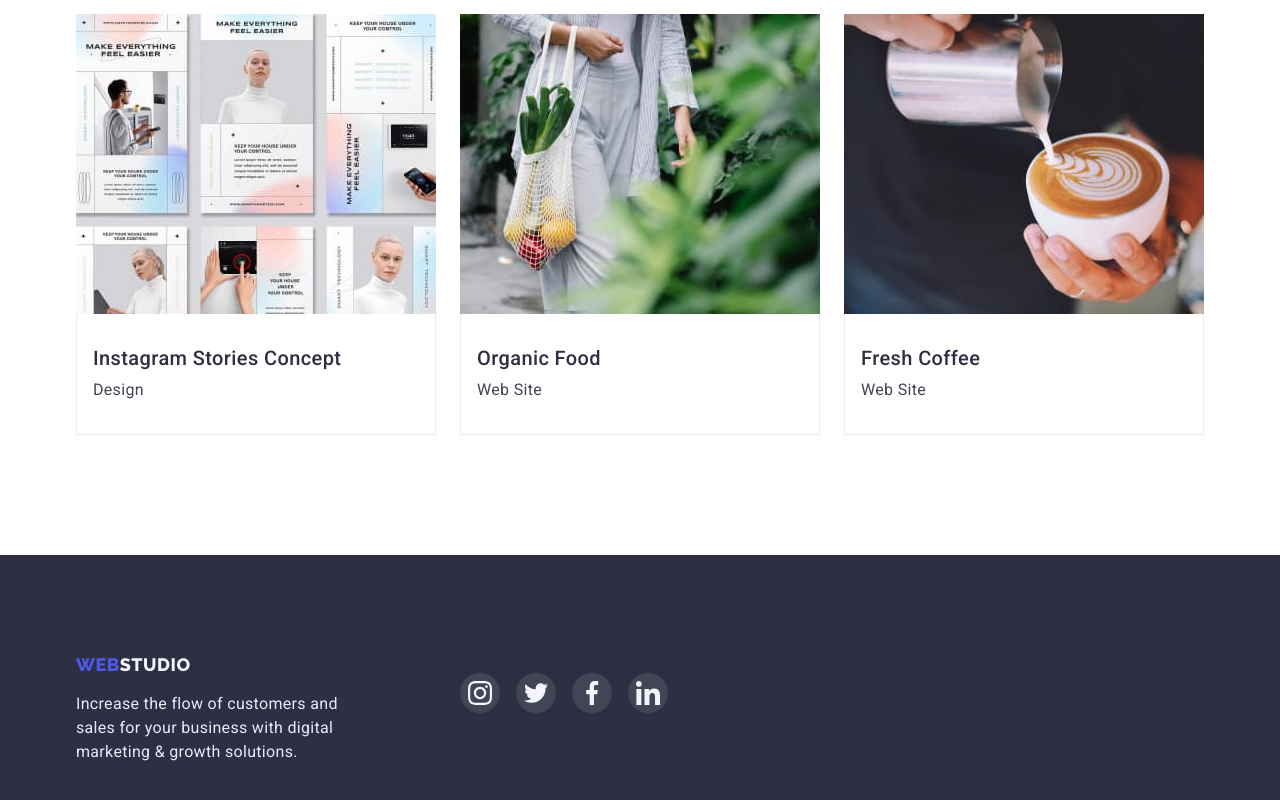
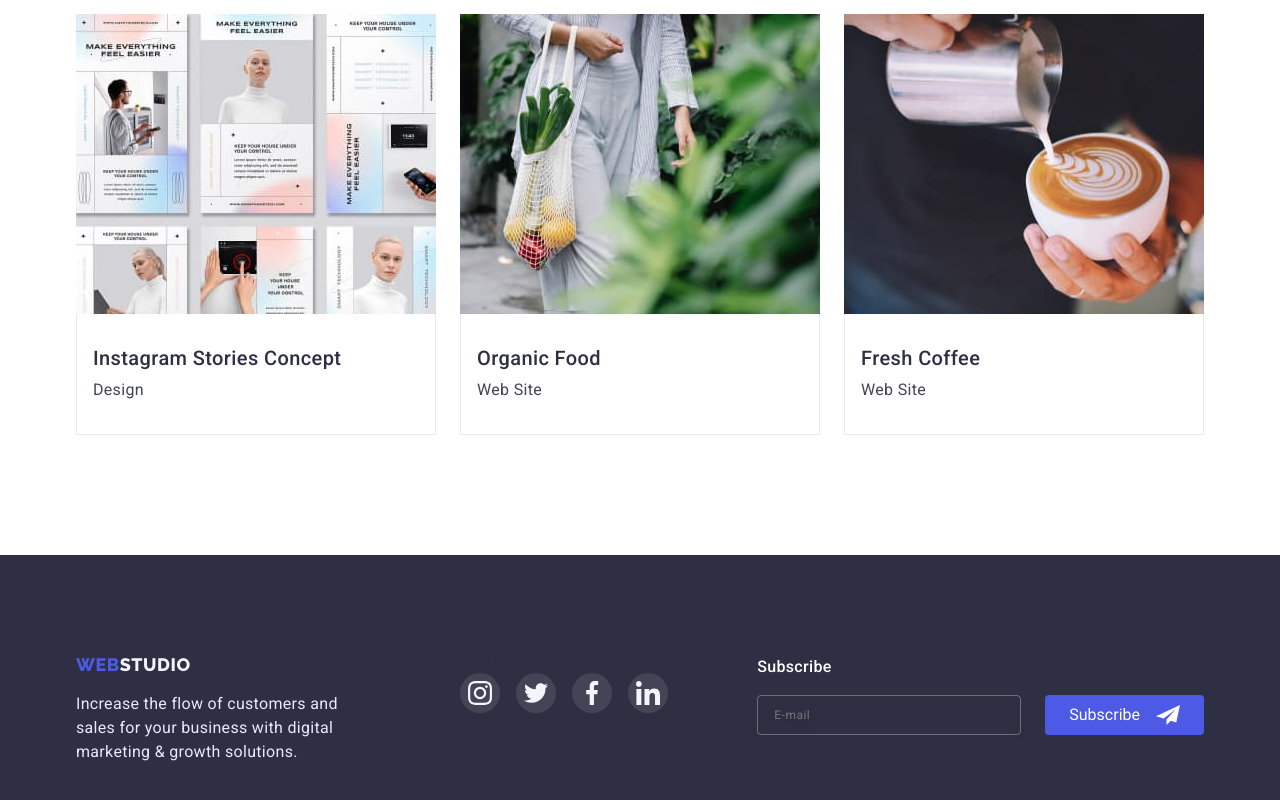
Before and after one commit to olgasergeenko95/goit-markup-hw-06, a plain HTML site: page portfolio.html in a window 1280 px wide. Shown: the part 1216-2016 px from the top of the page. Drawn offline with nearby package versions, Linux system fonts and the light colour scheme.

Commit message:
Update portfolio.html

```diff
--- a/portfolio.html
+++ b/portfolio.html
@@ -357,6 +357,24 @@
             </li>
           </ul>
         </div>
+        <div class="footer-subscribe">
+          <p class="footer-title">Subscribe</p>
+          <form class="footer-input-form">
+            <label
+              ><input
+                class="input-email-subscribe"
+                name="user_email"
+                type="email"
+                placeholder="E-mail"
+            /></label>
+            <button type="submit" class="subscribe-btn">
+              Subscribe
+              <svg width="24" height="24">
+                <use href="./images/sprite.svg#icon-send"></use>
+              </svg>
+            </button>
+          </form>
+        </div>
       </div>
     </footer>
   </body>
```
